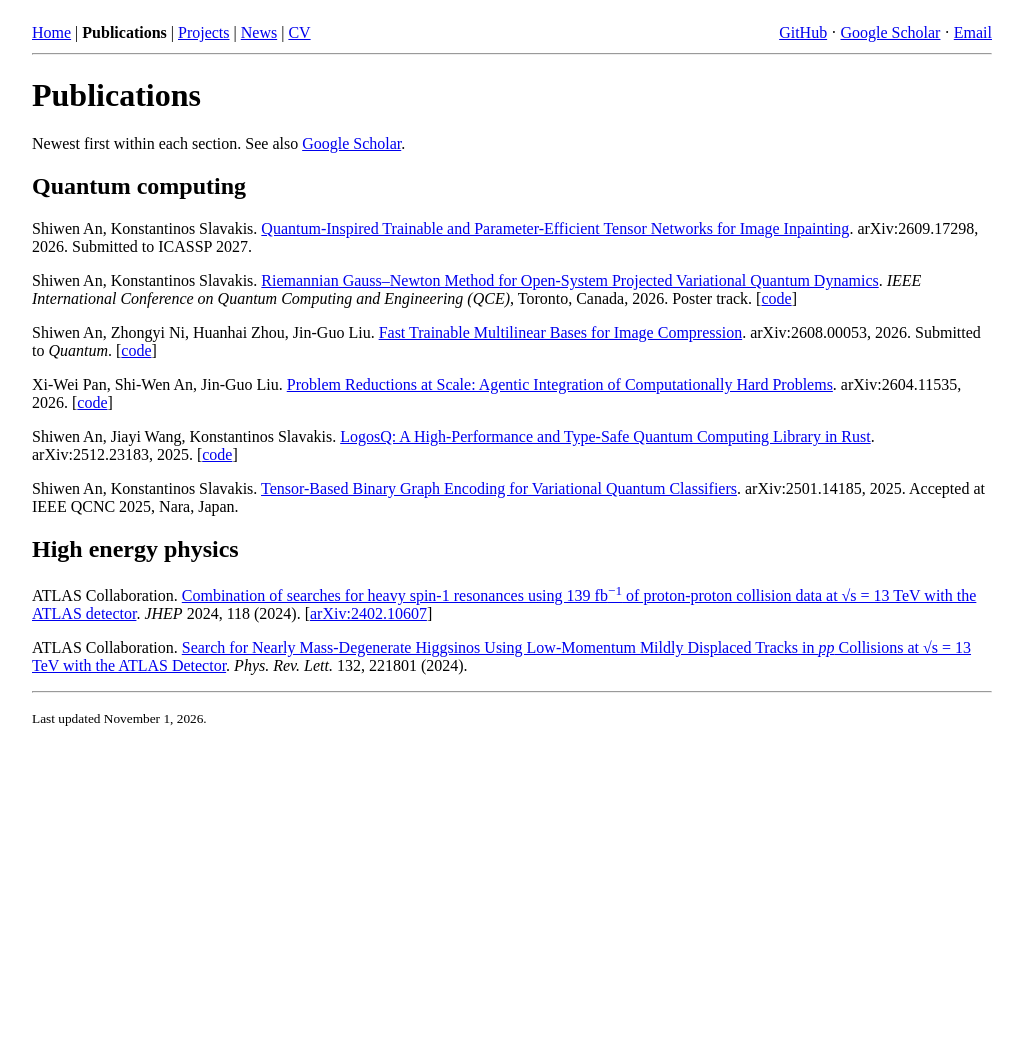
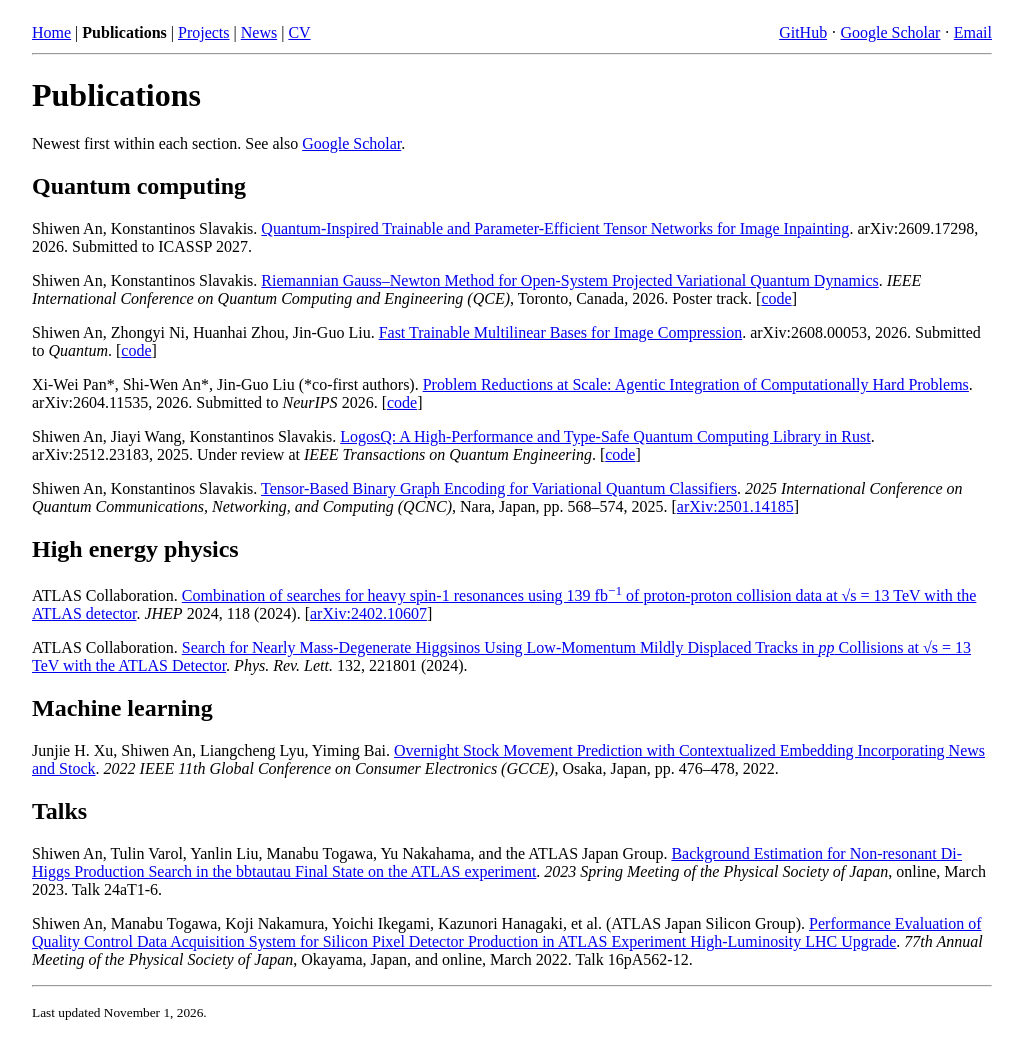
Before and after one commit to zazabap/zazabap.github.io, a Jekyll site: the page built from publications.md, in a window 1280 px wide. Shown: the whole page, without its empty margins (128-1151 px from the left). Built offline with Jekyll 4.4.1, drawn with Linux system fonts in a browser that asks for light colours; before the commit the page ends 900 px from its top, so only the background shows below that.

Commit message:
feat: Add talks and the GCCE paper to publications and refresh statuses
Add a Machine learning section for the IEEE GCCE 2022 paper and a Talks
section for the two first-author JPS meeting talks. List the graph
encoding paper as the QCNC 2025 proceedings paper (pp. 568-574), mark
co-first authorship and the NeurIPS 2026 submission on problem
reductions, and note that LogosQ is under review at IEEE TQE, matching
the resume.

Co-Authored-By: Claude Opus 5.5 <noreply@anthropic.com>

```diff
--- a/publications.md
+++ b/publications.md
@@ -21,19 +21,20 @@ Shiwen An, Zhongyi Ni, Huanhai Zhou, Jin-Guo Liu.
 arXiv:2608.00053, 2026. Submitted to *Quantum*.
 \[[code](https://github.com/zazabap/pdft)\]
 
-Xi-Wei Pan, Shi-Wen An, Jin-Guo Liu.
+Xi-Wei Pan\*, Shi-Wen An\*, Jin-Guo Liu (\*co-first authors).
 [Problem Reductions at Scale: Agentic Integration of Computationally Hard Problems](https://arxiv.org/abs/2604.11535).
-arXiv:2604.11535, 2026.
+arXiv:2604.11535, 2026. Submitted to *NeurIPS* 2026.
 \[[code](https://github.com/CodingThrust/problem-reductions)\]
 
 Shiwen An, Jiayi Wang, Konstantinos Slavakis.
 [LogosQ: A High-Performance and Type-Safe Quantum Computing Library in Rust](https://arxiv.org/abs/2512.23183).
-arXiv:2512.23183, 2025.
+arXiv:2512.23183, 2025. Under review at *IEEE Transactions on Quantum Engineering*.
 \[[code](https://github.com/zazabap/LogosQ)\]
 
 Shiwen An, Konstantinos Slavakis.
-[Tensor-Based Binary Graph Encoding for Variational Quantum Classifiers](https://arxiv.org/abs/2501.14185).
-arXiv:2501.14185, 2025. Accepted at IEEE QCNC 2025, Nara, Japan.
+[Tensor-Based Binary Graph Encoding for Variational Quantum Classifiers](https://doi.org/10.1109/QCNC64685.2025.00095).
+*2025 International Conference on Quantum Communications, Networking, and Computing (QCNC)*, Nara, Japan, pp. 568–574, 2025.
+\[[arXiv:2501.14185](https://arxiv.org/abs/2501.14185)\]
 
 ## High energy physics
 
@@ -45,3 +46,19 @@ ATLAS Collaboration.
 ATLAS Collaboration.
 [Search for Nearly Mass-Degenerate Higgsinos Using Low-Momentum Mildly Displaced Tracks in *pp* Collisions at &radic;s = 13 TeV with the ATLAS Detector](https://doi.org/10.1103/PhysRevLett.132.221801).
 *Phys. Rev. Lett.* 132, 221801 (2024).
+
+## Machine learning
+
+Junjie H. Xu, Shiwen An, Liangcheng Lyu, Yiming Bai.
+[Overnight Stock Movement Prediction with Contextualized Embedding Incorporating News and Stock](https://doi.org/10.1109/GCCE56475.2022.10014070).
+*2022 IEEE 11th Global Conference on Consumer Electronics (GCCE)*, Osaka, Japan, pp. 476–478, 2022.
+
+## Talks
+
+Shiwen An, Tulin Varol, Yanlin Liu, Manabu Togawa, Yu Nakahama, and the ATLAS Japan Group.
+[Background Estimation for Non-resonant Di-Higgs Production Search in the bbtautau Final State on the ATLAS experiment](https://doi.org/10.11316/jpsgaiyo.78.1.0_189).
+*2023 Spring Meeting of the Physical Society of Japan*, online, March 2023. Talk 24aT1-6.
+
+Shiwen An, Manabu Togawa, Koji Nakamura, Yoichi Ikegami, Kazunori Hanagaki, et al. (ATLAS Japan Silicon Group).
+[Performance Evaluation of Quality Control Data Acquisition System for Silicon Pixel Detector Production in ATLAS Experiment High-Luminosity LHC Upgrade](https://doi.org/10.11316/jpsgaiyo.77.1.0_154).
+*77th Annual Meeting of the Physical Society of Japan*, Okayama, Japan, and online, March 2022. Talk 16pA562-12.
```
